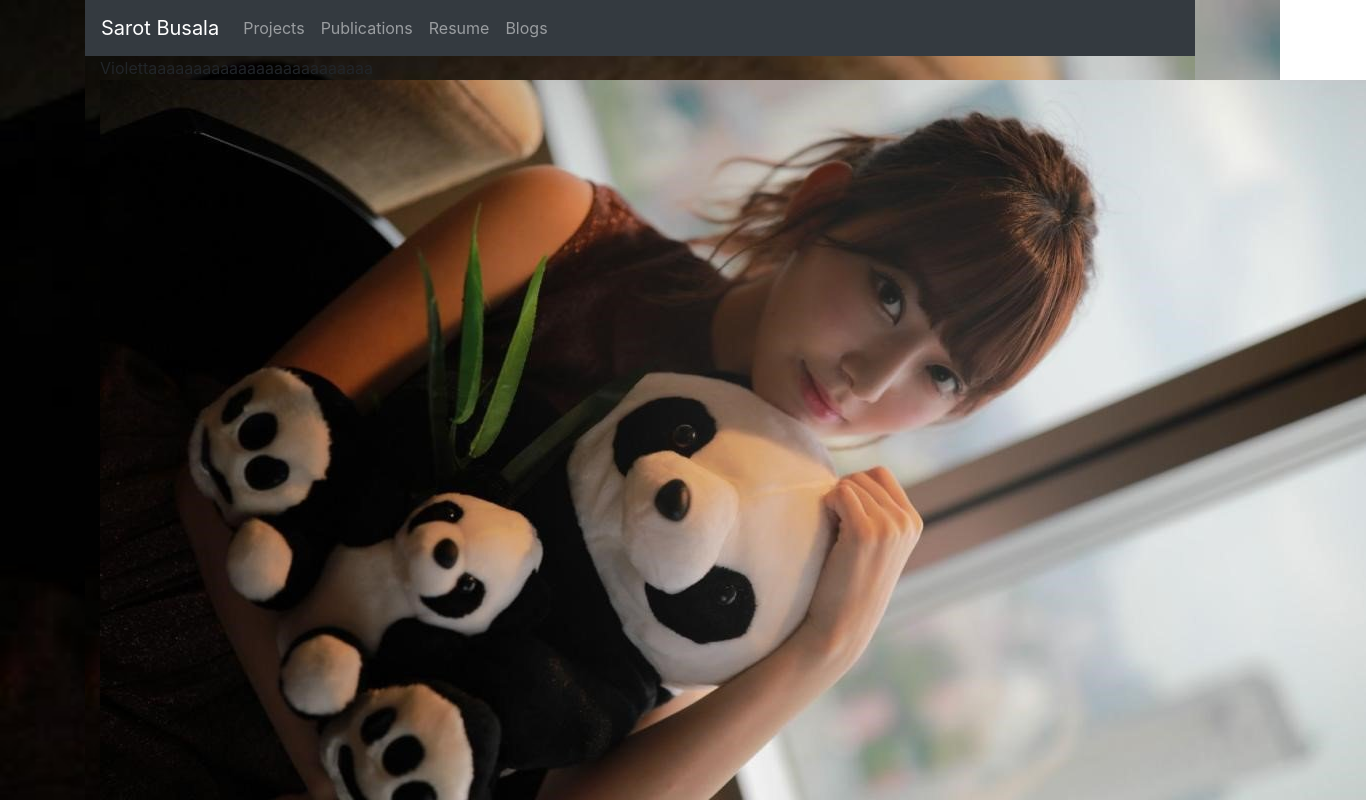
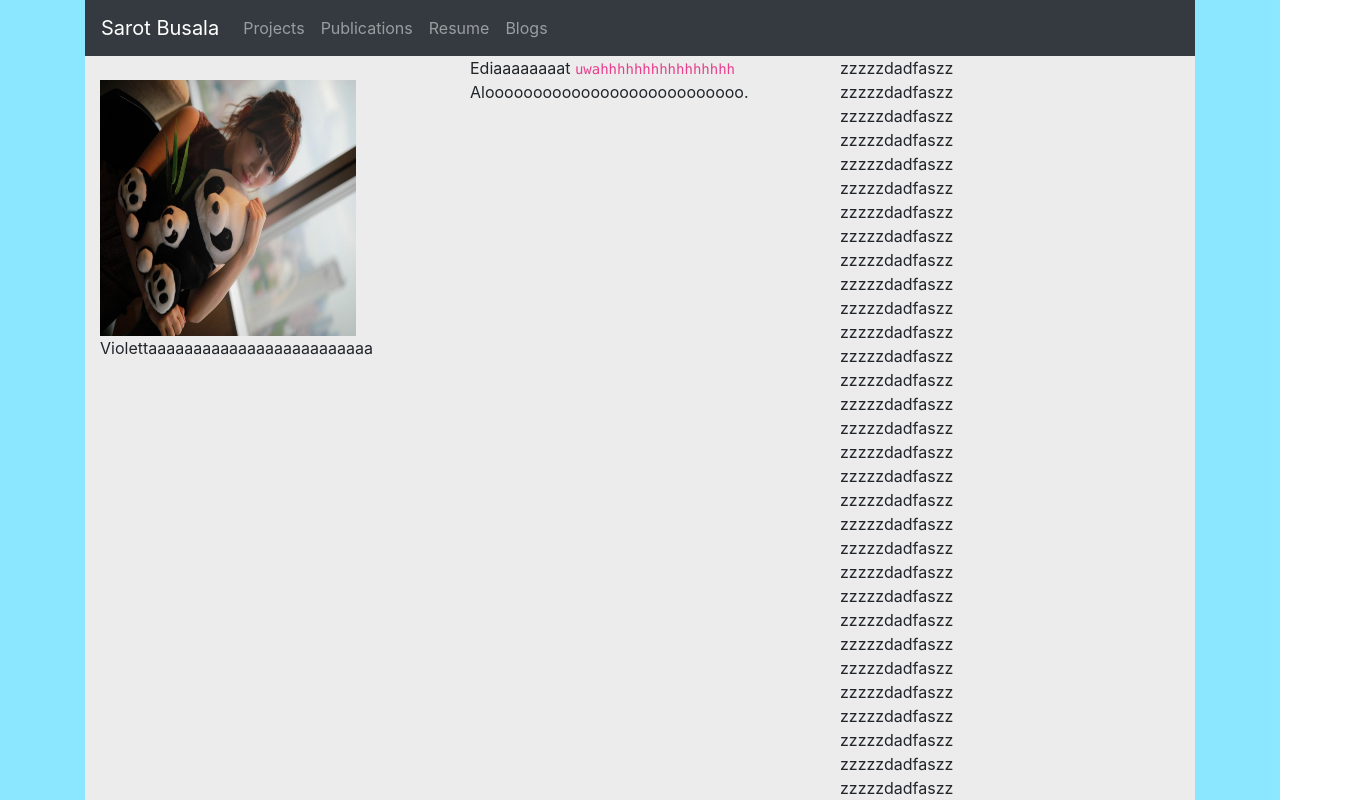
Before and after one commit to SarotBu/home, a React (Create React App) app: page / in a window 1280 px wide. Shown: the top 800 px of the page, 1366 px wide, since content can reach past the window. Built offline with nearby package versions, Linux system fonts and the light colour scheme.

Commit message:
Edit CSS

```diff
--- a/src/main/home/home.css
+++ b/src/main/home/home.css
@@ -8,7 +8,7 @@
 
 }
 .home-flex{
-    display: flex;
+    display:flex;
     flex-wrap: wrap;
     align-content: center;
     width: 100%;
--- a/src/main/home/index.js
+++ b/src/main/home/index.js
@@ -1,18 +1,20 @@
 import React, { Component } from 'react';
 import './home.css';
-import bg from "../images/bg/default_bg.jpg";
+import avatar from "../images/avatar/profile.jpg";
 
-console.log(bg);
+console.log(avatar);
+
 class HomeComponent extends Component {
   render() {
     return (
       <div className="home-flex">
         <div className="col home-item">
+          <br />
+          <img src={avatar} height="256" width="256" />
           Violettaaaaaaaaaaaaaaaaaaaaaaaaa
         </div>
         <div className="col home-item">
-            <img src={bg} />
-            Ediaaaaaaaat <code>uwahhhhhhhhhhhhhhhh</code> Alooooooooooooooooooooooooooo.
+          Ediaaaaaaaat <code>uwahhhhhhhhhhhhhhhh</code> Alooooooooooooooooooooooooooo.
 
         </div>
         <div className="col home-item">
--- a/src/main/index.js
+++ b/src/main/index.js
@@ -10,11 +10,9 @@ class MainIndex extends Component {
     return (
       <div className="bg-css">
         <div className="container">
-          <div className="bg-css">
             <HeaderComponent />
-            <div className="home-content">
+            <div className="bg-content">
               <HomeComponent />
-            </div>
           </div>
         </div>
       </div>
--- a/src/main/styles.css
+++ b/src/main/styles.css
@@ -1,11 +1,17 @@
 .bg-css{
-    background-image: url(./images/bg/default_bg.jpg);
+    background-color: #65e0ffc0;
+    width: 100%;
+    height: 100%;
+}
+.bg-img{
+    background-image: url('./images/bg/default_bg.jpg');
     background-size: cover;
 }
-
 .bg-content{
-    background-color: rgb(200, 200, 200);
+    display: flex;
+    background-color: #ececec;
     width: 100%;
+    height: 100%;
 }
 
 .home-content{
```
Also changed, not shown: src/main/images/avatar/profile.jpg (added).
